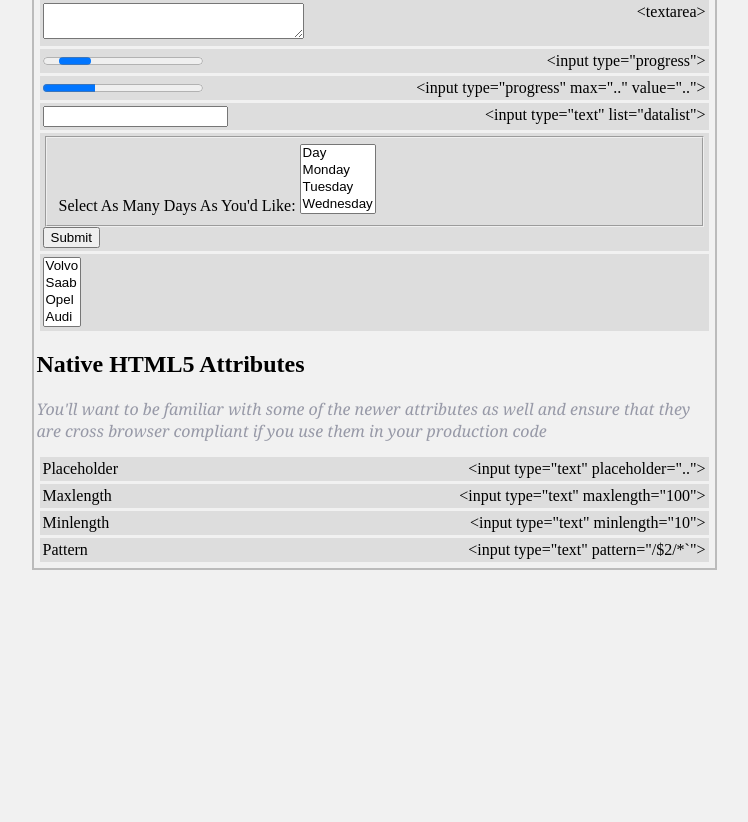
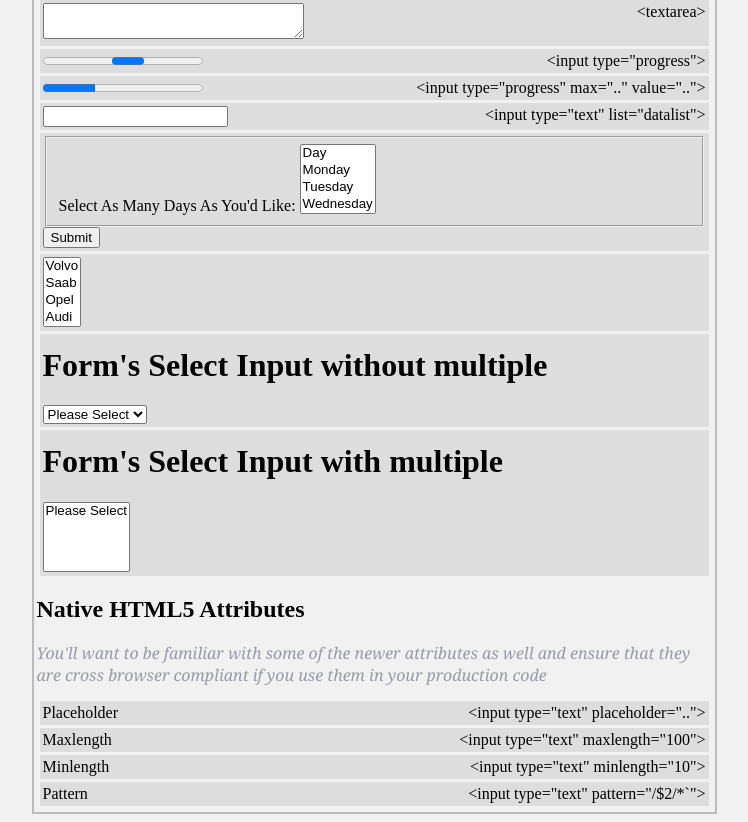
Before and after one commit to visionarylab/native-form-elements, a plain HTML site: page index.html in a window 1280 px wide. Shown: the part 1198-2020 px from the top of the page, without its empty margins (266-1014 px from the left). Before the commit the page ends 1776 px from the top, so only its background shows below. Drawn offline with Linux system fonts and the light colour scheme.

Commit message:
Add multiple

```diff
--- a/index.html
+++ b/index.html
@@ -278,6 +278,23 @@
     </div>
 
 
+   <div class="row">
+        <h1>Form's Select Input without multiple</h1>
+        <select name="test1" lang="en">
+          <option value="0">Please Select</option>
+
+        </select>
+
+    </div>
+
+   <div class="row">
+       <h1>Form's Select Input with multiple</h1>
+        <select name="test2" multiple lang="en">
+          <option value="0">Please Select</option>
+
+        </select>
+
+    </div>
 
 
     <h2> Native HTML5 Attributes</h2>
```
